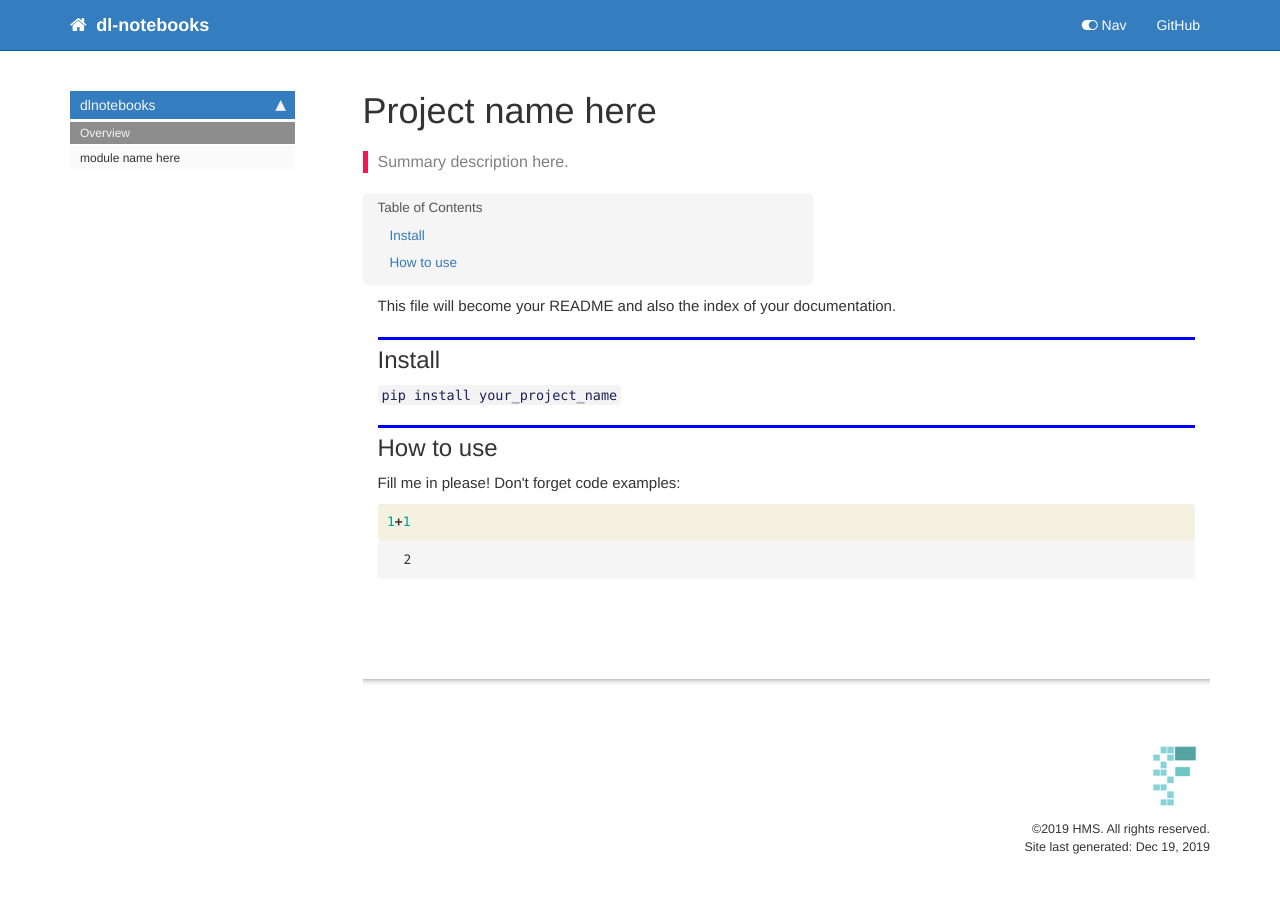
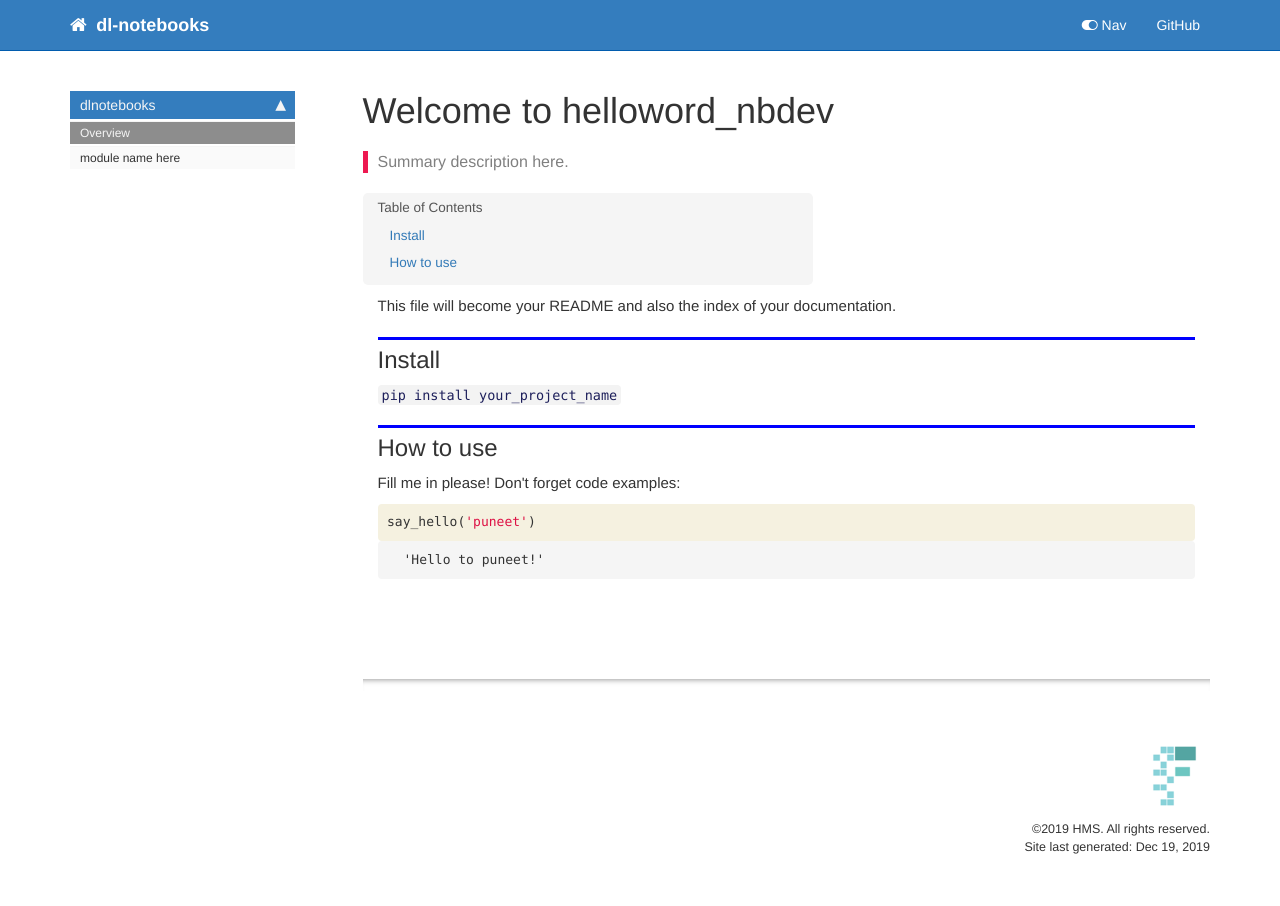
Before and after one commit to pmaxit/dl-notebooks, a Jekyll site: the page built from docs/index.html, in a window 1280 px wide. Built offline with Jekyll 4.4.1, drawn with Linux system fonts in a browser that asks for light colours; nearby versions of some CDN libraries; comment, search, counter and statistics services are not loaded.

Commit message:
removed fastcore

```diff
--- a/docs/core.html
+++ b/docs/core.html
@@ -42,8 +42,8 @@
 
 <div class="inner_cell">
     <div class="input_area">
-<div class=" highlight hl-ipython3"><pre><span></span><span class="kn">from</span> <span class="nn">fastcore.test</span> <span class="k">import</span> <span class="o">*</span>
-<span class="n">test_eq</span><span class="p">(</span><span class="n">say_hello</span><span class="p">(</span><span class="s1">&#39;Jeremy&#39;</span><span class="p">),</span> <span class="s2">&quot;Hello to Jeremy!&quot;</span><span class="p">)</span>
+<div class=" highlight hl-ipython3"><pre><span></span><span class="c1">#from fastcore.test import *</span>
+<span class="c1">#test_eq(say_hello(&#39;Jeremy&#39;), &quot;Hello to Jeremy!&quot;)</span>
 </pre></div>
 
     </div>
--- a/docs/index.html
+++ b/docs/index.html
@@ -1,6 +1,6 @@
 ---
 
-title: Project name here
+title: Welcome to helloword_nbdev
 keywords: fastai
 sidebar: home_sidebar
 
@@ -59,7 +59,7 @@
 
 <div class="inner_cell">
     <div class="input_area">
-<div class=" highlight hl-ipython3"><pre><span></span><span class="mi">1</span><span class="o">+</span><span class="mi">1</span>
+<div class=" highlight hl-ipython3"><pre><span></span><span class="n">say_hello</span><span class="p">(</span><span class="s1">&#39;puneet&#39;</span><span class="p">)</span>
 </pre></div>
 
     </div>
@@ -74,7 +74,7 @@
 
 
 <div class="output_text output_subarea output_execute_result">
-<pre>2</pre>
+<pre>&#39;Hello to puneet!&#39;</pre>
 </div>
 
 </div>
```
Also changed, not shown: README.md, 1 other file.
